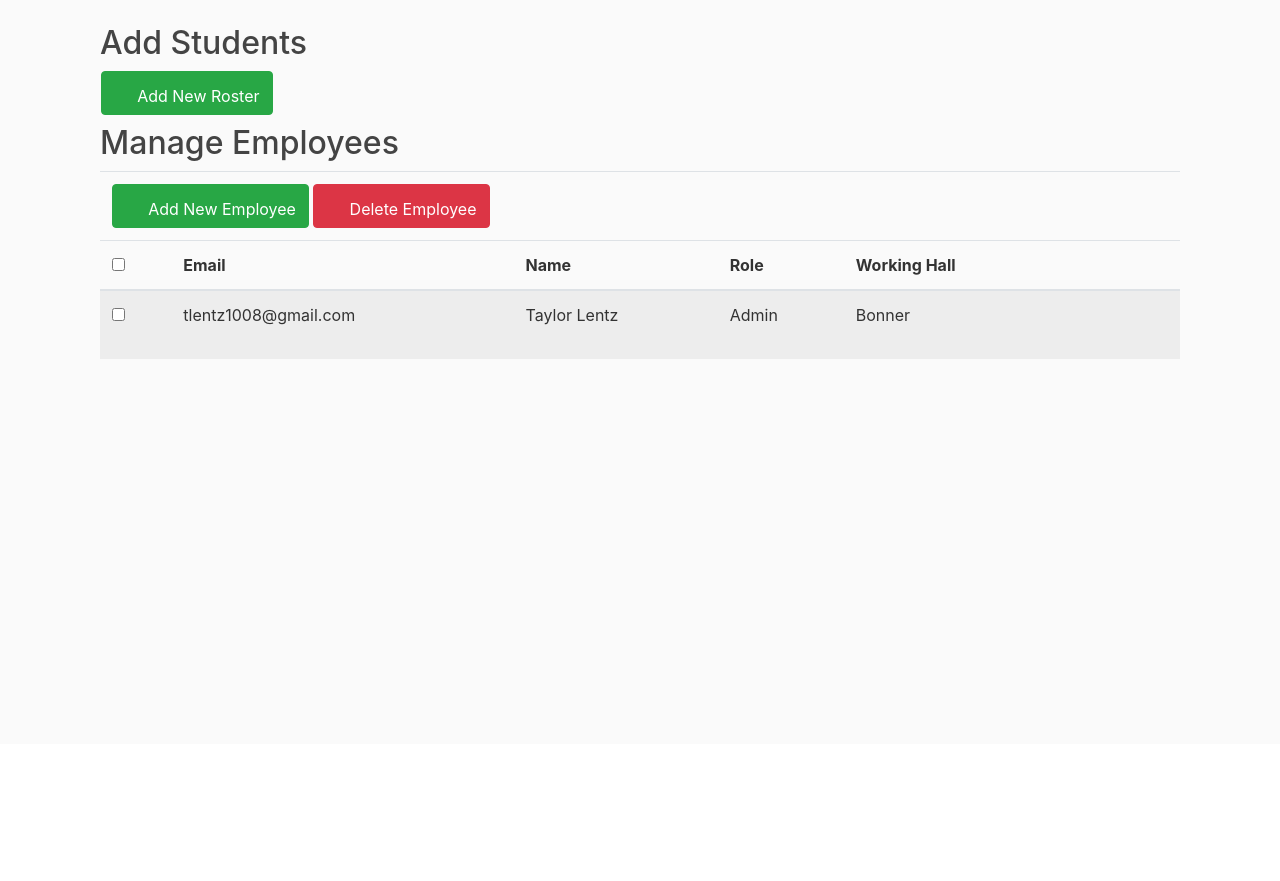
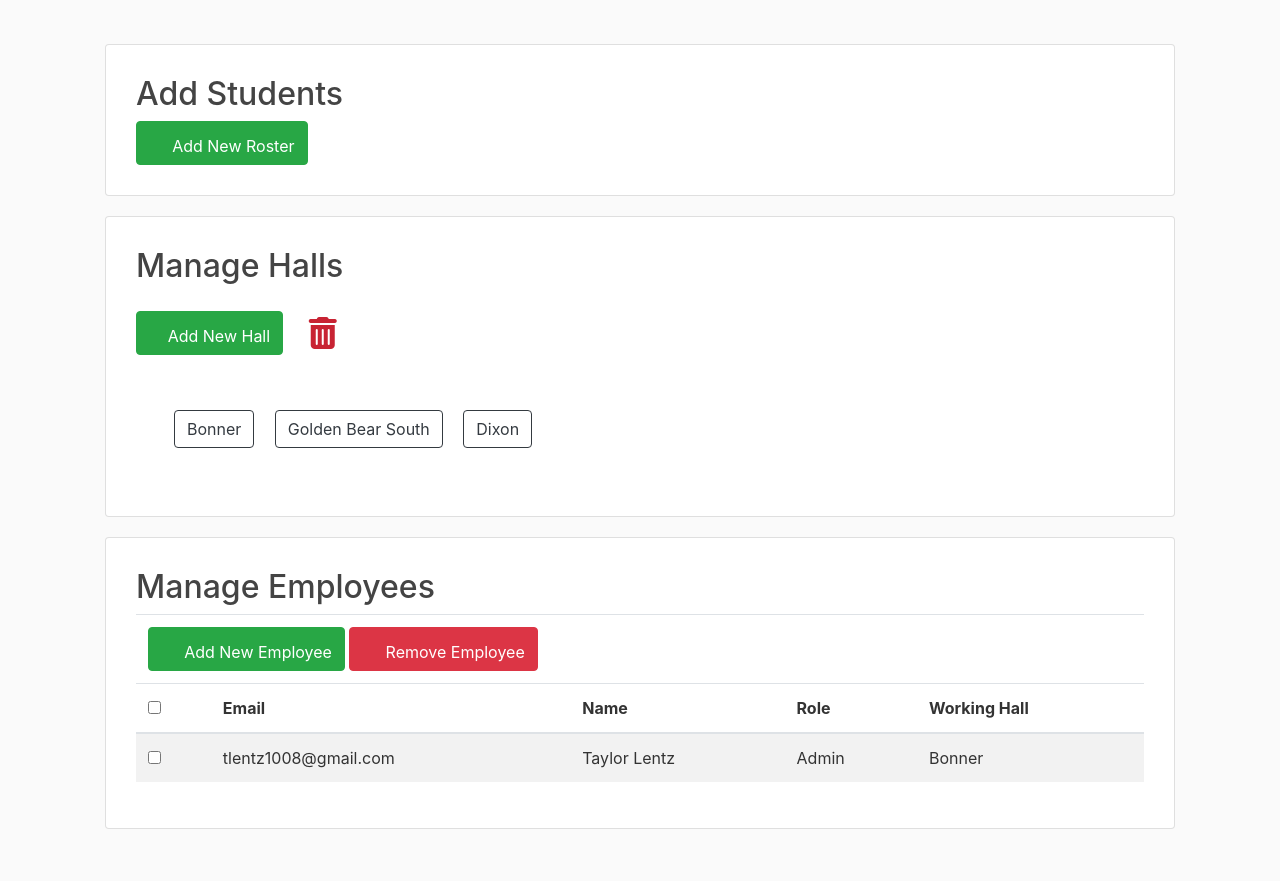
Before and after one commit to cmans782/emailAlert, a Flask app: page /management in a window 1280 px wide. Shown: the part 56-937 px from the top of the page. Before the commit the page ends 415 px from the top, so only its background shows below. Run offline with Flask 2, Linux system fonts and the light colour scheme; a user stored in the database is signed in; data comes from the database, SQL or seed files in the repository; both versions use the stored data as it was after the commit; some libraries are stand-ins or nearby versions.

Commit message:
added functionality to upload csv on management page and added the ability to add and remove halls from the management page

```diff
--- a/Mail_Alert/mailalert/employees/forms.py
+++ b/Mail_Alert/mailalert/employees/forms.py
@@ -8,6 +8,11 @@ class LoginForm(FlaskForm):
     email = StringField('Email ', validators=[DataRequired(), Email()])
     password = PasswordField('Password', validators=[DataRequired()])
     submit = SubmitField('Login')
+
+
+class NewHallForm(FlaskForm):
+    hall = StringField('Hall', validators=[DataRequired()])
+    submit = SubmitField('Submit')
 
 
 class ManagementForm(FlaskForm):
--- a/Mail_Alert/mailalert/employees/routes.py
+++ b/Mail_Alert/mailalert/employees/routes.py
@@ -1,10 +1,10 @@
 from flask import render_template, url_for, flash, redirect, request, Blueprint, jsonify
 from flask_login import login_user, current_user, logout_user, login_required
 from mailalert import db, bcrypt
-from mailalert.models import Employee, Hall, Login
-from mailalert.employees.forms import ManagementForm, LoginForm, RequestResetForm, ResetPasswordForm, NewPasswordForm
+from mailalert.models import Employee, Hall, Login, Student
+from mailalert.employees.forms import ManagementForm, LoginForm, RequestResetForm, ResetPasswordForm, NewPasswordForm, NewHallForm
 from mailalert.employees.utils import send_reset_email, generate_random_string, send_temp_password_email
-from mailalert.main.utils import requires_access_level
+from mailalert.main.utils import requires_access_level, allowed_file
 from datetime import datetime
 
 employees = Blueprint('employees', __name__)
@@ -15,6 +15,7 @@ employees = Blueprint('employees', __name__)
 @requires_access_level('Building Director')
 def management():
     form = ManagementForm()
+    new_hall_form = NewHallForm()
     # query database for all halls and add them to the list of choices for the halls dropdown
     hall_list = Hall.query.all()
     hall_list = [(hall.id, hall.name) for hall in hall_list]
@@ -43,18 +44,44 @@ def management():
             send_temp_password_email(employee, password)
             db.session.add(employee)
         db.session.commit()
+    if new_hall_form.validate_on_submit():
+        hall = new_hall_form.hall.data
+        hall = Hall(name=hall.capitalize())
+        db.session.add(hall)
+        db.session.commit()
     employees = Employee.query.filter(Employee.active == True).all()
-    return render_template('management.html', title='Management', form=form, employees=employees)
+    halls = Hall.query.all()
+    return render_template('management.html', title='Management', form=form, employees=employees, halls=halls, new_hall_form=new_hall_form)
+
+
+@employees.route("/_delete_hall", methods=['POST'])
+@login_required
+def _delete_hall():
+    hall_id = request.form.get('hall_id', None)
+    hall = Hall.query.get(hall_id)
+    if hall:
+        db.session.delete(hall)
+        db.session.commit()
+        return jsonify({'success': 'success'})
+    else:
+        return jsonify({'error': 'Could not find that hall'})
 
 
 @employees.route("/management/validate", methods=['POST'])
 @login_required
 def _validate():
-    email = request.form['email']
-    email_exists = Employee.query.filter_by(email=email).first()
-    if email_exists and email_exists.active == True:
-        return jsonify({'error': 'This email is already in use'})
-    return jsonify({'success': 'success'})
+    email = request.form.get('email', None)
+    hall = request.form.get('hall', None)
+    if email:
+        email_exists = Employee.query.filter_by(email=email).first()
+        if email_exists and email_exists.active == True:
+            return jsonify({'error': 'This email is already in use'})
+        return jsonify({'success': 'success'})
+    if hall:
+        hall = Hall.query.filter_by(name=hall.capitalize()).first()
+        if hall:
+            return jsonify({'hall_error': 'This hall already exists'})
+        return jsonify({'success': 'success'})
 
 
 @employees.route("/management/delete", methods=['POST'])
@@ -74,18 +101,59 @@ def delete_employee():
     return redirect(url_for('employees.management'))
 
 
-# @employees.route("/management/edit", methods=['POST'])
-# @login_required
-# def edit_employee():
-#     form = EditEmployeeForm()
-#     if form.validate_on_submit():
-#         employee = Employee.query.filter_by(email=form.email.data).first()
-#         employee.email = form.email.data
-#         employee.fname = form.firstName.data
-#         employee.lname = form.lastName.data
-#         employee.workinghall = form.hall.data
-#         db.session.commit()
-#     return redirect(url_for('employees.management'))
+@employees.route("/upload_csv", methods=['POST'])
+@login_required
+def upload_csv():
+    # check if the post request has the file part
+    if 'file' not in request.files:
+        flash('No selected file')
+        return redirect('packages.home')
+    file = request.files['file']
+    # if user does not select file, browser also
+    # submit an empty part without filename
+    if file.filename == '':
+        flash('No selected file')
+        return redirect('packages.home')
+    if file and allowed_file(file.filename):
+        data = file.read().decode('utf-8')
+        data = data.split('\r\n')
+
+        # for student in data:
+        # data = [None if value is '' else value for value in student]
+
+        # drop Student model
+        db.session.query(Student).delete()
+        db.session.commit()
+
+        for student in data:
+            student = student.split(',')
+            student_hall = Hall.query.filter_by(name=student[6]).first()
+            student_id_exists = Student.query.filter_by(
+                student_id=student[0]).first()
+            student_email_exists = Student.query.filter_by(
+                email=student[3]).first()
+            if student[5] == '':
+                student[5] = None
+            else:
+                student_phone_exists = Student.query.filter_by(
+                    phone_number=student[5]).first()
+            if student_id_exists:
+                flash('Error: Student ID\'s cannot be duplicated', 'danger')
+                return redirect(url_for('packages.home'))
+            if student_email_exists:
+                flash('Error: Student email addresses cannot be duplicated', 'danger')
+                return redirect(url_for('packages.home'))
+            if student_phone_exists:
+                flash('Error: Student phone numbers cannot be duplicated', 'danger')
+                return redirect(url_for('packages.home'))
+            else:
+                new_student = Student(student_id=student[0], first_name=student[1].capitalize(), last_name=student[2].capitalize(),
+                                      email=student[3], room_number=student[4], phone_number=student[5], hall=student_hall)
+                db.session.add(new_student)
+        flash('Students successfully added!', 'success')
+        db.session.commit()
+
+    return redirect(url_for('packages.home'))
 
 
 @employees.route("/login", methods=['GET', 'POST'])
--- a/Mail_Alert/mailalert/employees/utils.py
+++ b/Mail_Alert/mailalert/employees/utils.py
@@ -40,3 +40,7 @@ To reset your password, visit the following link:
 if you did not make this request then please ignore this email.
 """
     mail.send(msg)
+
+
+def allowed_file(filename):
+    return '.' in filename and filename.rsplit('.', 1)[1].lower() in Config.ALLOWED_EXTENSIONS
--- a/Mail_Alert/mailalert/packages/routes.py
+++ b/Mail_Alert/mailalert/packages/routes.py
@@ -58,8 +58,8 @@ def student_packages(student_id):
 def _pickup_package():
     form = PackagePickUpForm()
     if form.validate_on_submit():
-        student_id = int(form.student_id.data)
-        confirm_student_id = int(form.student_id_confirm.data)
+        student_id = form.student_id.data
+        confirm_student_id = form.student_id_confirm.data
         if confirm_student_id != student_id:
             return jsonify({'error': 'The ID entered does not match this student'})
         package_id_list = request.form.getlist("pick_up")
--- a/Mail_Alert/mailalert/static/main.css
+++ b/Mail_Alert/mailalert/static/main.css
@@ -99,6 +99,29 @@ a.article-title:hover {
 	padding-top: 50px;
 }
 
+.card.management {
+	margin: 20px;
+	padding: 30px;
+}
+
+.halls {
+	padding: 30px;
+}
+
+.halls p {
+	margin: 8px;
+}
+
+.trash {
+	color: #c82333;
+	padding-bottom: 20px;
+	padding-left: 20px;
+}
+
+.dropAreaHover {
+	color: rgb(251, 8, 8);
+}
+
 /* custom checkbox */
 
 /* Customize the label */
--- a/Mail_Alert/mailalert/templates/layout_with_navbar.html
+++ b/Mail_Alert/mailalert/templates/layout_with_navbar.html
@@ -6,6 +6,8 @@
   <meta name="viewport" content="width=device-width, initial-scale=1, shrink-to-fit=no">
 
   <script src="//ajax.googleapis.com/ajax/libs/jquery/3.4.0/jquery.min.js"></script>
+  <!-- cdn to make buttons dragable -->
+  <script src="https://ajax.googleapis.com/ajax/libs/jqueryui/1.10.3/jquery-ui.min.js"></script>
 
   <!-- Bootstrap CSS -->
   <link rel="stylesheet" href="https://maxcdn.bootstrapcdn.com/bootstrap/4.0.0/css/bootstrap.min.css"
--- a/Mail_Alert/mailalert/templates/management.html
+++ b/Mail_Alert/mailalert/templates/management.html
@@ -29,30 +29,35 @@
 </head>
 
 <body>
-	<div class="container">
-		<form action="{{ url_for('employees.delete_employee') }}" method="POST">
-			{{ form.hidden_tag() }}
-			<div class="table-wrapper">
-				<div class="table-title">
-					<div class="row">
-						<div class="col-sm-6">
-							<h2>Add Students<h2>
-								<table>
-									<thead>
-										<tr>
-											<div class="btn-toolbar float-right">
-												<td colspan="7">
+    <div class="card management">
+		<h2>Add Students</h2>
+		<div>
 			<a href="#setupModal" class="btn btn-success" data-toggle="modal"><i
-													class="material-icons">&#xE147;</i> <span>Add New Roster</span></a>
-												</td>
-											</div>
-										</tr>
-									</thead>
-								</table>
-							<h2>Manage Employees</h2>
+				class="material-icons">&#xE147;</i> <span>Add New Roster</span>
+			</a>
 		</div>
 	</div>
+	<div class="card management">
+		<form>
+			<h2>Manage Halls</h2>
+			<a href="#addHallModal" class="btn btn-success" data-toggle="modal">
+				<i class="material-icons">&#xE147;</i><span>Add New Hall</span>
+			</a>
+			<div class="btn edit mt-3 trash" name="deleteHall">
+				<i class="fas fa-trash-alt fa-2x"></i>
 			</div>
+			<div class="halls">
+				<div id="hallList">
+				{% for hall in halls %}
+					<p class="btn btn-outline-dark" id="{{ hall.id }}">{{ hall.name }}</p>
+				{% endfor %}
+				</div>
+			</div>
+		</form>
+	</div>
+	<div class="card management">
+		<form action="{{ url_for('employees.delete_employee') }}" method="POST">
+			<h2>Manage Employees</h2>
 			<table class="table table-striped table-hover">
 				<thead>
 					<tr>
@@ -61,7 +66,7 @@
 								<a href="#addEmployeeModal" class="btn btn-success" data-toggle="modal"><i
 										class="material-icons">&#xE147;</i> <span>Add New Employee</span></a>
 								<a href="#deleteEmployeeModal" class="btn btn-danger" data-toggle="modal"><i
-											class="material-icons">&#xE15C;</i> <span>Delete Employee</span></a>
+										class="material-icons">&#xE15C;</i> <span>Remove Employee</span></a>
 							</td>
 						</div>
 					</tr>
@@ -76,28 +81,23 @@
 						<th>Name</th>
 						<th>Role</th>
 						<th>Working Hall</th>
-							<th></th>
 					</tr>
 				</thead>
-
 				{% for employee in employees %}
 					<tr>
-							<td><span class="custom-checkbox">
+						<td>
+							<span class="custom-checkbox">
 								<input type="checkbox" name="del_employees" value="{{ employee.id }}" />
-								</span></td>
+							</span>
+						</td>
 						<td>{{ employee.email }}</td>
 						<td>{{ employee.first_name }} {{ employee.last_name }}</td>
 						<td>{{ employee.access }}</td>
 						<td>{{ employee.hall.name }}</td>
-							<td>
-								<a href="#editEmployeeModal" align="center" class="btn edit" title="Edit" value="{{ employee.id }}" id="edit" data-toggle="modal">
-									<i class="material-icons">&#xE254;</i>
-								</a>
-							</td>
 					</tr>
 				{% endfor %}
 			</table>
-			</div>
+
 			<!-- Delete Employee Modal-->
 			<div id="deleteEmployeeModal" class="modal fade">
 				<div class="modal-dialog">
@@ -117,6 +117,41 @@
 				</div>
 			</div>
 		</form>
+	</div>
+
+	<!-- Add Hall Modal -->
+	<form action="" method="POST">
+		{{ new_hall_form.hidden_tag() }}
+		<fieldset class="form-group">
+			<div id="addHallModal" class="modal fade">
+				<div class="modal-dialog">
+					<div class="modal-content">
+						<div class="modal-header">
+							<h4 class="modal-title">Add Hall</h4>
+							<button type="button" class="close" data-dismiss="modal"
+								aria-hidden="true">&times;</button>
+						</div>
+						<div class="modal-body">
+							<div class="form-group">
+								{{ new_hall_form.hall(class="form-control form-control-md") }}
+								<div name='hall-error' class="invalid-feedback" style='display:none;'>
+									<span name='hall-error'></span>
+								</div>
+							</div>
+						</div>
+						<div class="modal-footer">
+							<div name='fix-error' class="invalid-feedback" style='display:none;'>
+								<span name='fix-error'></span>
+							</div>
+							{{ new_hall_form.submit(class="btn btn-default btn-success") }}
+						</div>
+					</div>
+				</div>
+			</div>
+		</fieldset>
+	</form>
+	<!-- End Add Hall Modal -->
+
 	<!-- Add Employee Modal-->
 	<form action="" method="POST">
 		{{ form.hidden_tag() }}
@@ -167,8 +202,9 @@
 			</div>
 		</fieldset>
 	</form>
-		<!-- setup Modal -->
-		<form action="{{ url_for('main.setup') }}" method="POST" enctype="multipart/form-data">
+
+	<!-- upload csv Modal -->
+	<form action="{{ url_for('employees.upload_csv') }}" method="POST" enctype="multipart/form-data">
 		{{ form.hidden_tag() }}
 		<div id="setupModal" class="modal fade">
 			<div class="modal-dialog">
@@ -189,48 +225,12 @@
 			</div>
 		</div>
 	</form>
-
-		<!-- Edit Modal HTML -->
-		<!-- <div id="editEmployeeModal" class="modal fade">
-			<div class="modal-dialog">
-				<div class="modal-content">
-					<form action="#" method="POST">
-						<div class="modal-header">
-							<h4 class="modal-title">Edit Employee</h4>
-							<button type="button" class="close" data-dismiss="modal" aria-hidden="true">&times;</button>
-						</div>
-						<div class="modal-body">
-							<div class="form-group">
-								{{ form.email.label(class="form-control-label") }}
-								{{ form.email(class="form-control form-control-md") }}
-							</div>
-							<div class="form-group">
-								{{ form.firstName.label(class="form-control-label") }}
-								{{ form.firstName(class="form-control form-control-md") }}
-							</div>
-							<div class="form-group">
-								{{ form.lastName.label(class="form-control-label") }}
-								{{ form.lastName(class="form-control form-control-md") }}
-							</div>
-							<div class="form-group">
-								{{ form.hall.label(class="form-control-label") }}
-								{{ form.hall(class="form-control form-control-md") }}
-							</div>
-						</div>
-						<div class="modal-footer">
-							{{ form.submit(class="btn btn-default btn-success") }}
-						</div>
-					</form>
-				</div>
-			</div>
-		</div> -->
-	</div>
 </body>
 
 <script>
 $(document).ready(function() {
     error = '';
-	// validate room number entered
+    // validate email entered
     $(document).on('focusout','[name="email"]', function(e) {
         var url = "{{ url_for('employees._validate') }}"; // send the form data here.
         $.ajax({
@@ -241,7 +241,7 @@ $(document).ready(function() {
                 }
         }).done(function(data) {
             if (data.error) {
-			    error = 'Please fix errors before submitting'; // assign error to global variable
+                error = 'Fix errors before submitting'; // assign error to global variable
                 $('[name="email"]').addClass('is-invalid');
                 $('div[name="email-error"]').show();
                 $('span[name="email-error"]').text(data.error);
@@ -250,7 +250,31 @@ $(document).ready(function() {
                 error = '';
                 $('[name="email"]').removeClass('is-invalid');
                 $('div[name="email-error"]').next().hide();
-			    $('span[name="email-error"]').val(data.room_number);
+            }
+        });
+        e.preventDefault(); // block the traditional submission of the form.
+    });
+
+	// validate hall name entered
+    $(document).on('focusout','[name="hall"]', function(e) {
+        var url = "{{ url_for('employees._validate') }}"; // send the form data here.
+        $.ajax({
+            type: 'POST',
+            url: url,
+            data: {
+                hall: $('[name="hall"]').val()
+                }
+        }).done(function(data) {
+            if (data.hall_error) {
+                error = 'Fix errors before submitting'; // assign error to global variable
+                $('[name="hall"]').addClass('is-invalid');
+                $('div[name="hall-error"]').show();
+                $('span[name="hall-error"]').text(data.hall_error);
+            }
+            else {
+                error = '';
+                $('[name="hall"]').removeClass('is-invalid');
+                $('div[name="hall-error"]').next().hide();
             }
         });
         e.preventDefault(); // block the traditional submission of the form.
@@ -274,6 +298,38 @@ $(document).ready(function() {
             }
         }
     });
+
+	// drag and drop feature to remove halls
+	$("#hallList").sortable({
+		connectWith: "[name='deleteHall']",
+		update: function(event, ui) {
+			//Run this code whenever an item is dragged and dropped out of this list
+			var order = $(this).sortable('serialize');
+		},
+		helper: 'clone'
+	});
+
+	$("[name='deleteHall']").droppable({
+		accept: '#hallList > p',
+    	hoverClass: 'dropAreaHover',
+		drop: function(event, p) {
+			// if hall is dropped in trashcan send the halls id to the server and delete it
+			var url = "{{ url_for('employees._delete_hall') }}"; // send the form data here.
+			$.ajax({
+				type: 'POST',
+				url: url,
+				data: {
+					hall_id: $(p.draggable).attr('id')
+					}
+			}).done(function(data) {
+				if (data.success) {
+					$(p.draggable).remove();
+				} else if (data.error){
+					alert(data.error);
+				}
+			});
+		}
+	});
 });
 </script>
 {% endblock %}
```
Also changed, not shown: Mail_Alert/mailalert/main/routes.py (+1 -56 lines), Mail_Alert/mailalert/site.db. Lines whose indentation alone changed are shown as unchanged.
